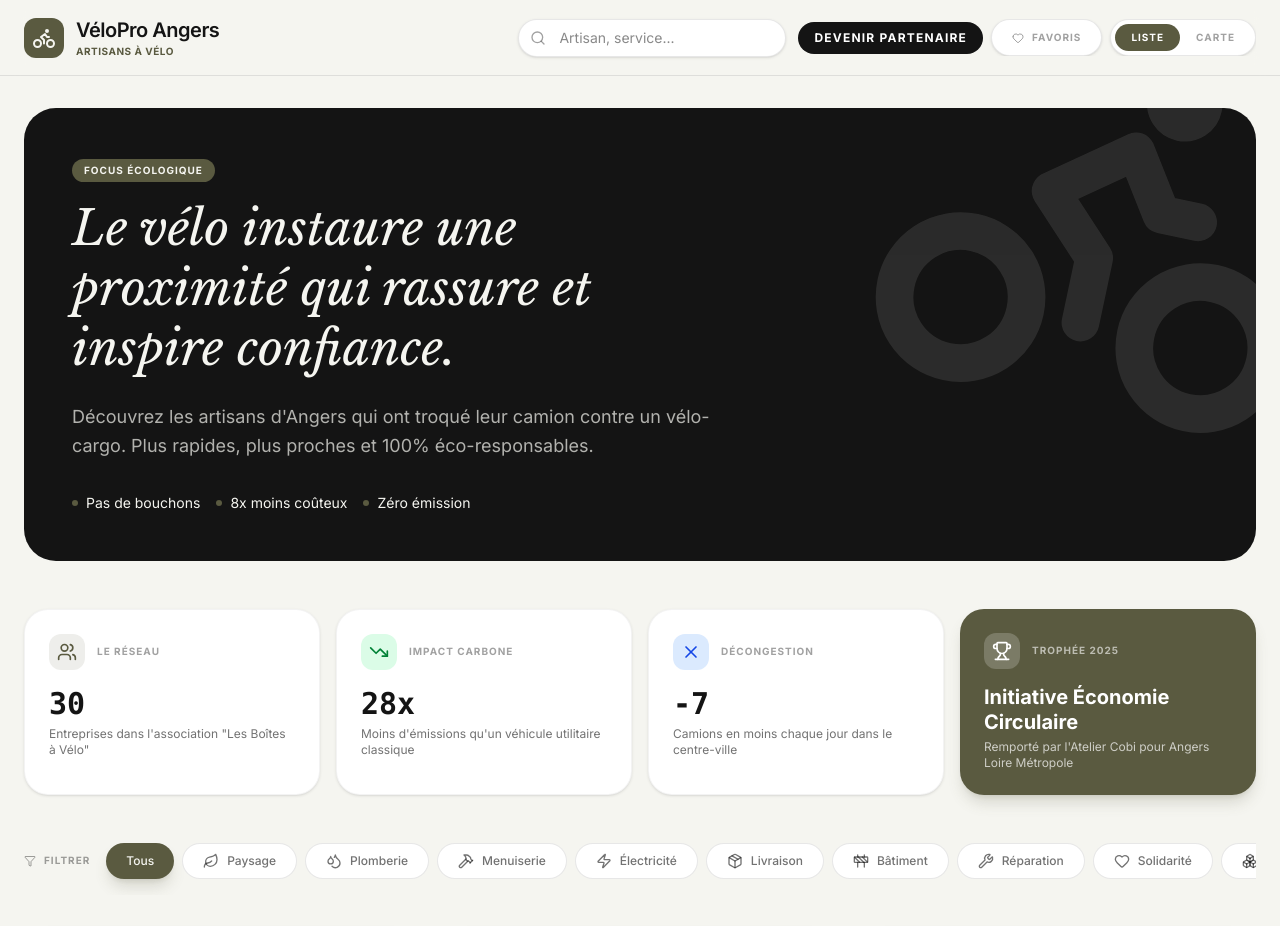
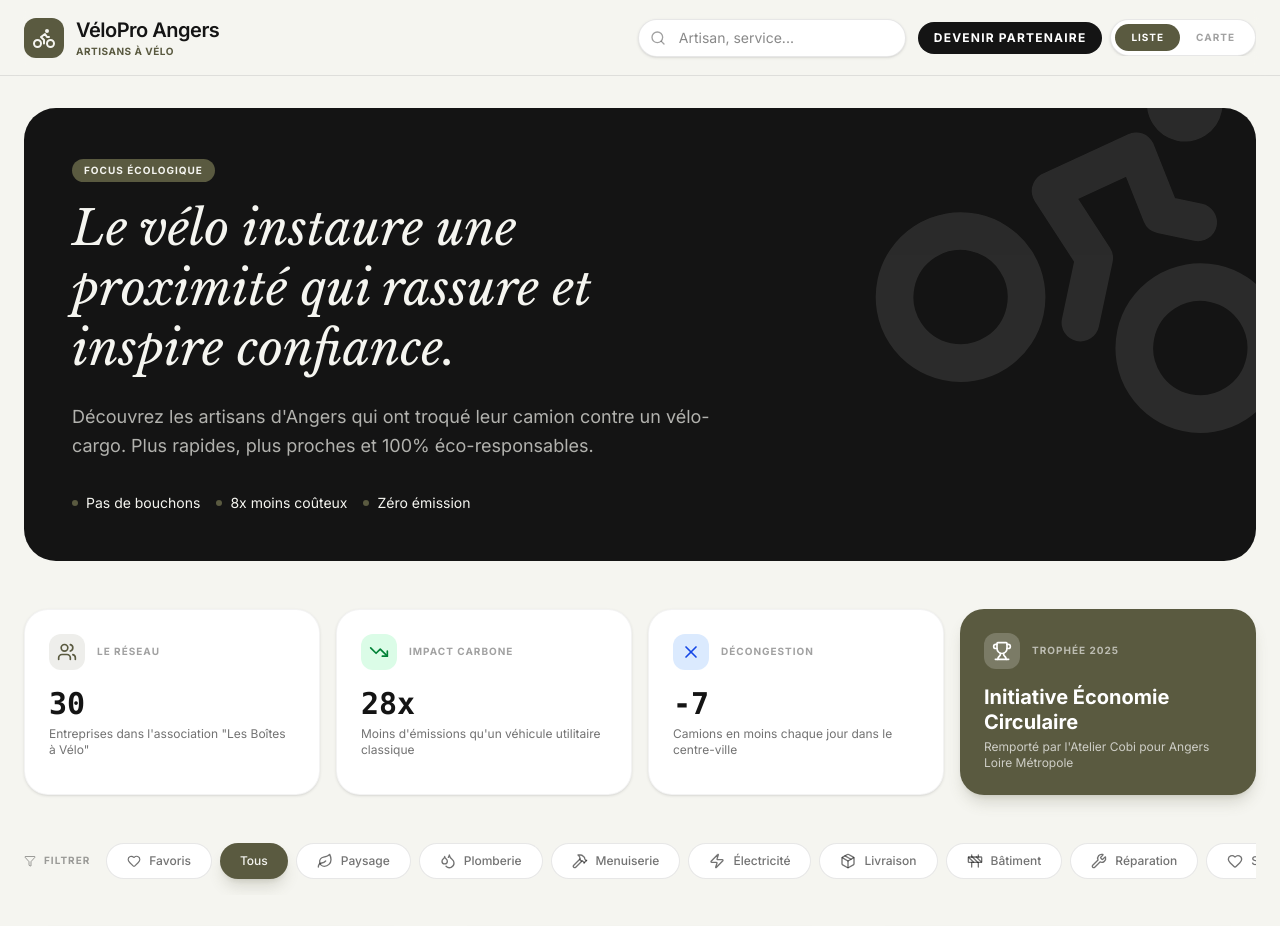
Before and after one commit to quoidireseo-crypto/CycloPro-Angers, a React (Vite) app: page / in a window 1280 px wide. Shown: the top 926 px of the page. Built offline with nearby package versions, Linux system fonts and the light colour scheme.

Commit message:
feat: Move favorite toggle to header
The "Show Favorites Only" toggle has been repositioned from the main content area to the header bar for improved discoverability and consistent UI placement.

```diff
--- a/src/App.tsx
+++ b/src/App.tsx
@@ -223,18 +223,6 @@ export default function App() {
                 </button>
 
                 <div className="flex items-center gap-1.5 md:gap-2">
-                  <div className="flex bg-white border border-[#141414]/10 rounded-full p-0.5 md:p-1 shadow-sm">
-                    <button
-                      onClick={() => setShowFavoritesOnly(!showFavoritesOnly)}
-                      className={`px-3 md:px-4 py-1.5 rounded-full text-[9px] md:text-[10px] font-bold uppercase tracking-widest transition-all flex items-center gap-2 ${
-                        showFavoritesOnly ? 'bg-red-500 text-white' : 'text-[#141414]/40 hover:text-[#141414]'
-                      }`}
-                    >
-                      <Heart className={`w-3 h-3 ${showFavoritesOnly ? 'fill-current' : ''}`} />
-                      <span className="hidden sm:inline">Favoris</span>
-                    </button>
-                  </div>
-
                   <div className="flex bg-white border border-[#141414]/10 rounded-full p-0.5 md:p-1 shadow-sm">
                     <button
                       onClick={() => setViewMode('grid')}
@@ -679,6 +667,17 @@ export default function App() {
             <span className="hidden sm:inline">Filtrer</span>
           </div>
           <div className="flex gap-2">
+            <button
+              onClick={() => setShowFavoritesOnly(!showFavoritesOnly)}
+              className={`px-5 py-2 rounded-full text-[12px] font-medium transition-all whitespace-nowrap shrink-0 flex items-center gap-2 ${
+                showFavoritesOnly
+                ? 'bg-red-500 text-white shadow-lg shadow-red-500/20'
+                : 'bg-white text-[#141414]/60 hover:bg-[#141414]/5 border border-[#141414]/10'
+              }`}
+            >
+              <Heart className={`w-3.5 h-3.5 ${showFavoritesOnly ? 'fill-current' : ''}`} />
+              Favoris
+            </button>
             {categories.map((cat) => (
               <button
                 key={cat}
```
